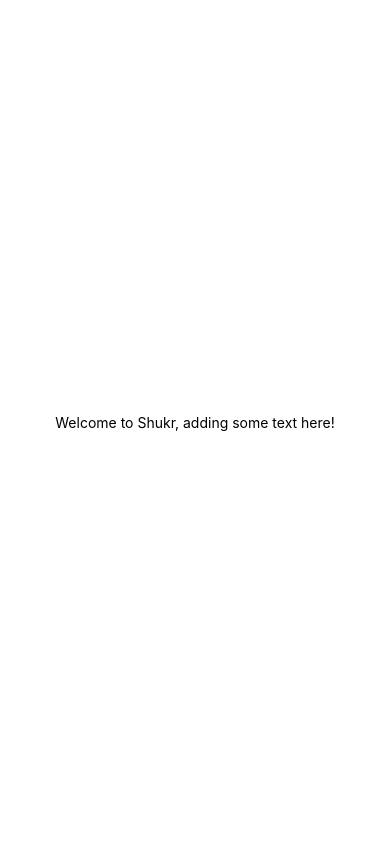
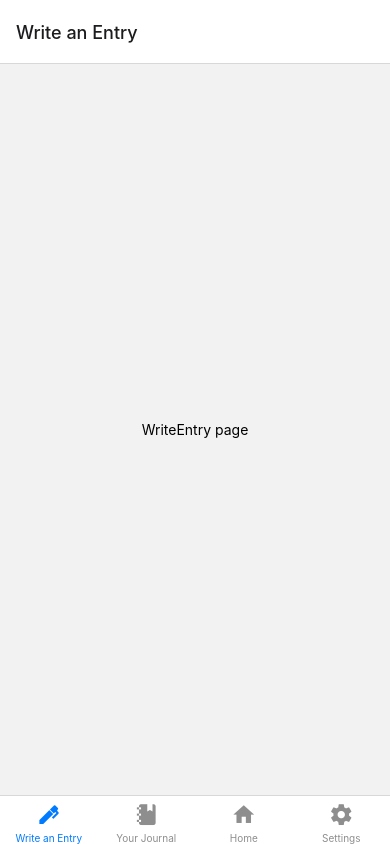
Before and after one commit to sarahk46/shukr-app, a React Native app: screen / in a window 390 px wide. Built offline with nearby package versions, Linux system fonts and the light colour scheme.

Commit message:
Added pages and icons from MaterialCommunityIcons

```diff
--- a/App.js
+++ b/App.js
@@ -1,12 +1,62 @@
-import { StatusBar } from 'expo-status-bar';
-import { StyleSheet, Text, View } from 'react-native';
+import { StyleSheet } from 'react-native';
+import { NavigationContainer } from '@react-navigation/native';
+import { createBottomTabNavigator } from '@react-navigation/bottom-tabs';
+import Home from './Home.js';
+import Settings from './Settings.js';
+import Journal from './Journal.js';
+import WriteEntry from './WriteEntry.js';
+import MaterialCommunityIcons from 'react-native-vector-icons/MaterialCommunityIcons';
 
-export default function App() {
+
+const Tab = createBottomTabNavigator();
+
+function MyTabs() {
   return (
-    <View style={styles.container}>
-      <Text>Welcome to Shukr, adding some text here!</Text>
-      <StatusBar style="auto" />
-    </View>
+    <Tab.Navigator>
+      <Tab.Screen name="Write an Entry"
+          component={WriteEntry}
+          options={{
+          tabBarLabel: 'Write an Entry',
+          tabBarIcon: ({ color, size }) => (
+            <MaterialCommunityIcons name="pen" color={color} size={size} />
+          ),
+          }}
+      />
+      <Tab.Screen name="Your Journal"
+          component={Journal}
+          options={{
+          tabBarLabel: 'Your Journal',
+          tabBarIcon: ({ color, size }) => (
+            <MaterialCommunityIcons name="notebook" color={color} size={size} />
+          ),
+          }}
+      />
+      <Tab.Screen name="Salam!"
+        component={Home}
+        options={{
+          tabBarLabel: 'Home',
+          tabBarIcon: ({ color, size }) => (
+            <MaterialCommunityIcons name="home" color={color} size={size} />
+          ),
+        }}/>
+      <Tab.Screen name="Settings"
+        component={Settings}
+        options={{
+          tabBarLabel: 'Settings',
+          tabBarIcon: ({ color, size }) => (
+            <MaterialCommunityIcons name="cog" color={color} size={size} />
+          ),
+          }}
+      />
+    </Tab.Navigator>
+  );
+}
+
+function App() {
+  return (
+    <NavigationContainer>
+      <MyTabs />
+    </NavigationContainer>
   );
 }
 
@@ -18,3 +68,5 @@
     justifyContent: 'center',
   },
 });
+
+export default App;
--- /dev/null
+++ b/Home.js
@@ -0,0 +1,11 @@
+import { Text, View } from 'react-native';
+
+function Home() {
+  return (
+    <View style={{ flex: 1, justifyContent: 'center', alignItems: 'center' }}>
+      <Text>Home page</Text>
+    </View>
+  );
+}
+
+export default Home;
--- /dev/null
+++ b/Journal.js
@@ -0,0 +1,11 @@
+import { Text, View } from 'react-native';
+
+function Journal() {
+  return (
+    <View style={{ flex: 1, justifyContent: 'center', alignItems: 'center' }}>
+      <Text>Journal page</Text>
+    </View>
+  );
+}
+
+export default Journal;
--- /dev/null
+++ b/Settings.js
@@ -0,0 +1,11 @@
+import { Text, View } from 'react-native';
+
+function Settings() {
+  return (
+    <View style={{ flex: 1, justifyContent: 'center', alignItems: 'center' }}>
+      <Text>Settings page</Text>
+    </View>
+  );
+}
+
+export default Settings;
--- /dev/null
+++ b/WriteEntry.js
@@ -0,0 +1,11 @@
+import { Text, View } from 'react-native';
+
+function WriteEntry() {
+  return (
+    <View style={{ flex: 1, justifyContent: 'center', alignItems: 'center' }}>
+      <Text>WriteEntry page</Text>
+    </View>
+  );
+}
+
+export default WriteEntry;
```
Also changed, not shown: 1 other file (tests, documents, lock files or other folders).
